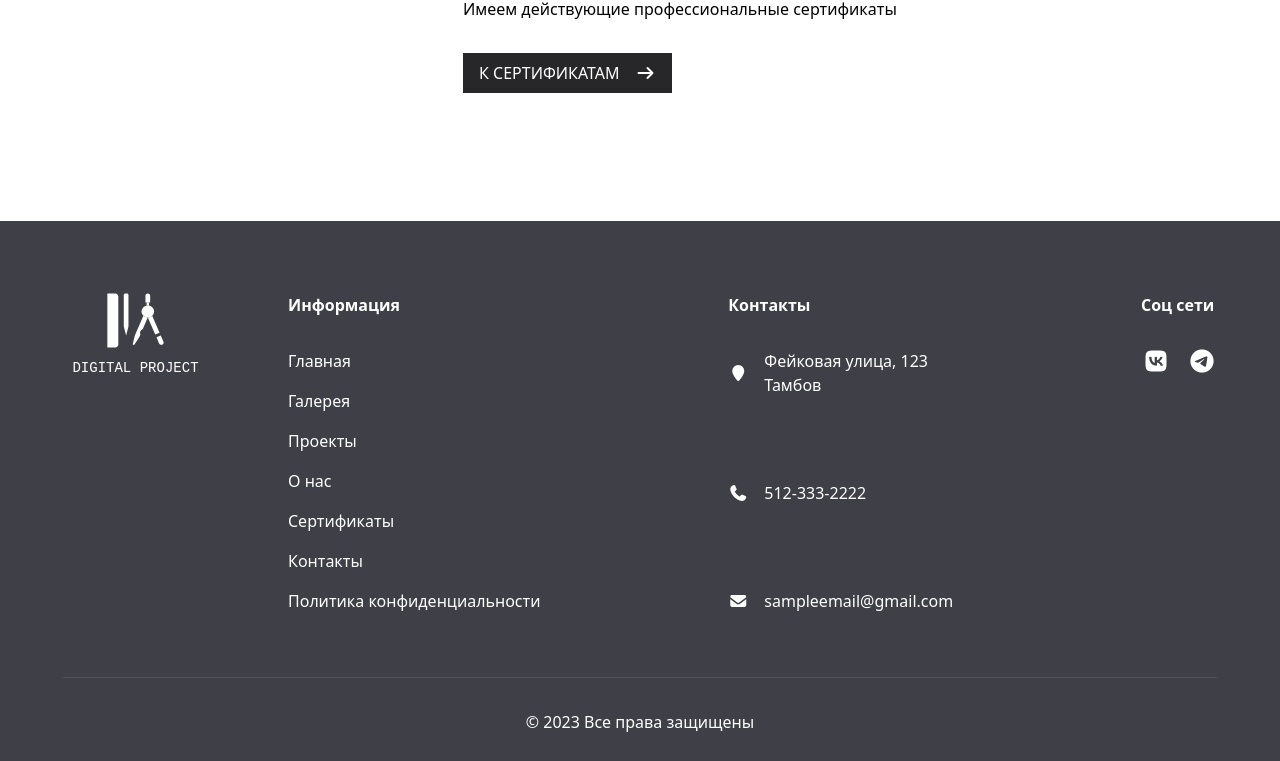
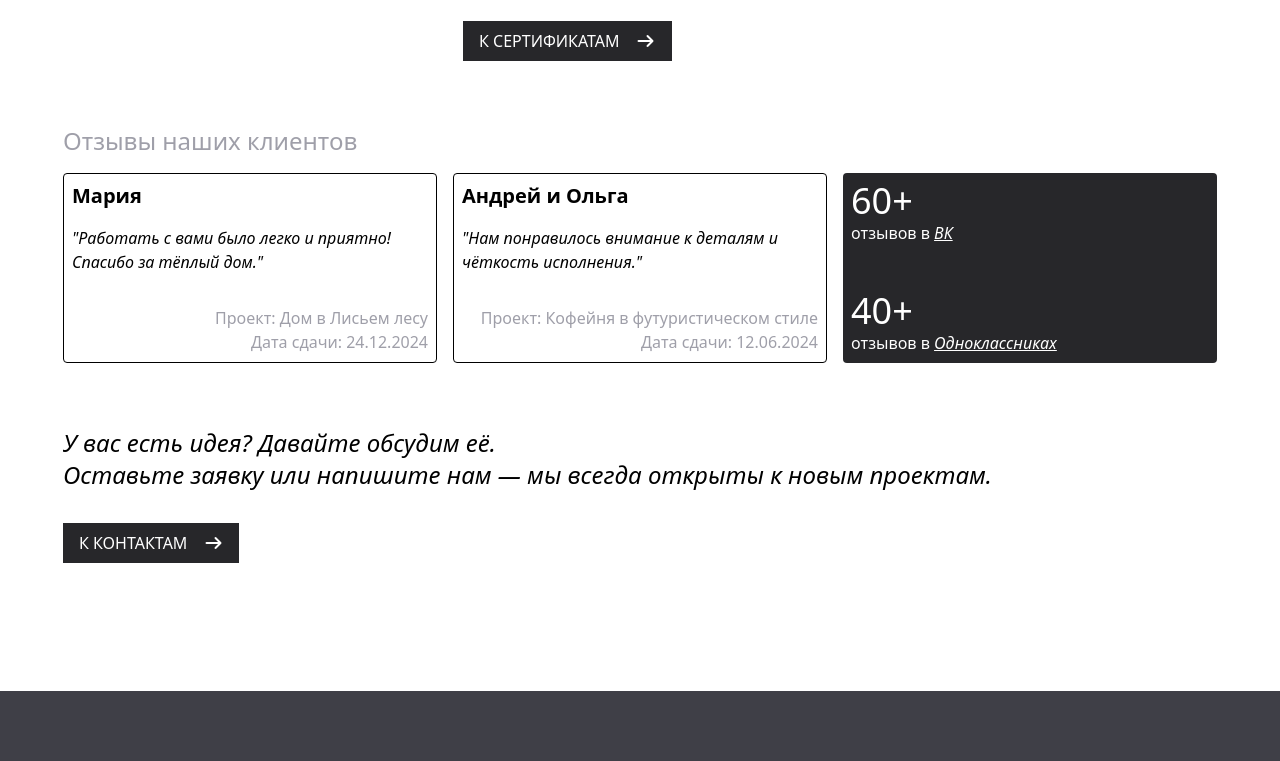
Before and after one commit to annfrontdev/architects-land, a Vue app: page /architects-land/about in a window 1280 px wide. Shown: the part 897-1658 px from the top of the page. Built offline with nearby package versions, Linux system fonts and the light colour scheme.

Commit message:
добавляет адаптив О нас

```diff
--- a/src/pages/PAboutUs.vue
+++ b/src/pages/PAboutUs.vue
@@ -13,6 +13,23 @@
     id: 2,
     link: "about/photos/employee-2.jpg",
     info: " Илья — дизайнер интерьеров",
+  },
+];
+
+const reviews = [
+  {
+    id: 1,
+    text: `Работать с вами было легко и приятно! Спасибо за тёплый дом.`,
+    client: " Мария",
+    project: "Дом в Лисьем лесу",
+    date: "24.12.2024",
+  },
+  {
+    id: 2,
+    text: `Нам понравилось внимание к деталям и чёткость исполнения.`,
+    client: " Андрей и Ольга",
+    project: "Кофейня в футуристическом стиле",
+    date: "12.06.2024",
   },
 ];
 </script>
@@ -33,7 +50,7 @@
             чувствовать себя.
           </p>
           <div class="flex justify-start mt-8">
-            <MainLink to="/projcts" mode="dark">К Проектам</MainLink>
+            <MainLink to="/projects" mode="dark">К Проектам</MainLink>
           </div>
         </div>
       </div>
@@ -48,7 +65,7 @@
             работаем слаженно, потому что ценим доверие и общее видение.
           </p>
 
-          <div class="flex gap-4 my-8">
+          <div class="md:flex gap-4 mt-8">
             <figure
               v-for="employee in employees"
               :key="employee.id"
@@ -84,6 +101,50 @@
           </div>
         </div>
       </div>
+
+      <div>
+        <h2 class="lg:text-2xl text-4xl text-zinc-400 font-thin mb-4">
+          Отзывы наших клиентов
+        </h2>
+
+        <div class="grid md:grid-cols-3 gap-4">
+          <div v-for="r in reviews" :key="r.id" class="border p-2 rounded">
+            <p class="font-semibold text-xl mb-4">{{ r.client }}</p>
+            <p class="mb-8 italic font-thin">"{{ r.text }}"</p>
+
+            <div class="text-right">
+              <p class="font-thin text-zinc-400">Проект: {{ r.project }}</p>
+              <p class="font-thin text-zinc-400">Дата сдачи: {{ r.date }}</p>
+            </div>
+          </div>
+
+          <div
+            class="bg-zinc-800 text-white p-2 rounded flex flex-col gap-4 justify-between"
+          >
+            <div>
+              <p class="text-4xl">60+</p>
+              <p>отзывов в <span class="italic underline">ВК</span></p>
+            </div>
+            <div>
+              <p class="text-4xl">40+</p>
+              <p>
+                отзывов в <span class="italic underline">Одноклассниках</span>
+              </p>
+            </div>
+          </div>
+        </div>
+      </div>
+
+      <div>
+        <p class="italic text-2xl font-thin">
+          У вас есть идея? Давайте обсудим её. <br />
+          Оставьте заявку или напишите нам — мы всегда открыты к новым проектам.
+        </p>
+
+        <div class="flex justify-start mt-8">
+          <MainLink to="/contacts" mode="dark">К контактам</MainLink>
+        </div>
+      </div>
     </MainWrapper>
   </MainLayout>
 </template>
--- a/src/sections/SFooter.vue
+++ b/src/sections/SFooter.vue
@@ -21,7 +21,7 @@
             <p class="mb-8 font-semibold">Информация</p>
             <div class="grid gap-4">
               <AppNavigation :isHeader="false" class="grid gap-4" />
-              <button @click="openForReading" type="button" class="transition-all ease-in duration-100 hover:text-zinc-400 cursor-pointer">
+              <button @click="openForReading" type="button" class="text-left transition-all ease-in duration-100 hover:text-zinc-400 cursor-pointer">
                 Политика конфиденциальности
               </button>
             </div>
```
